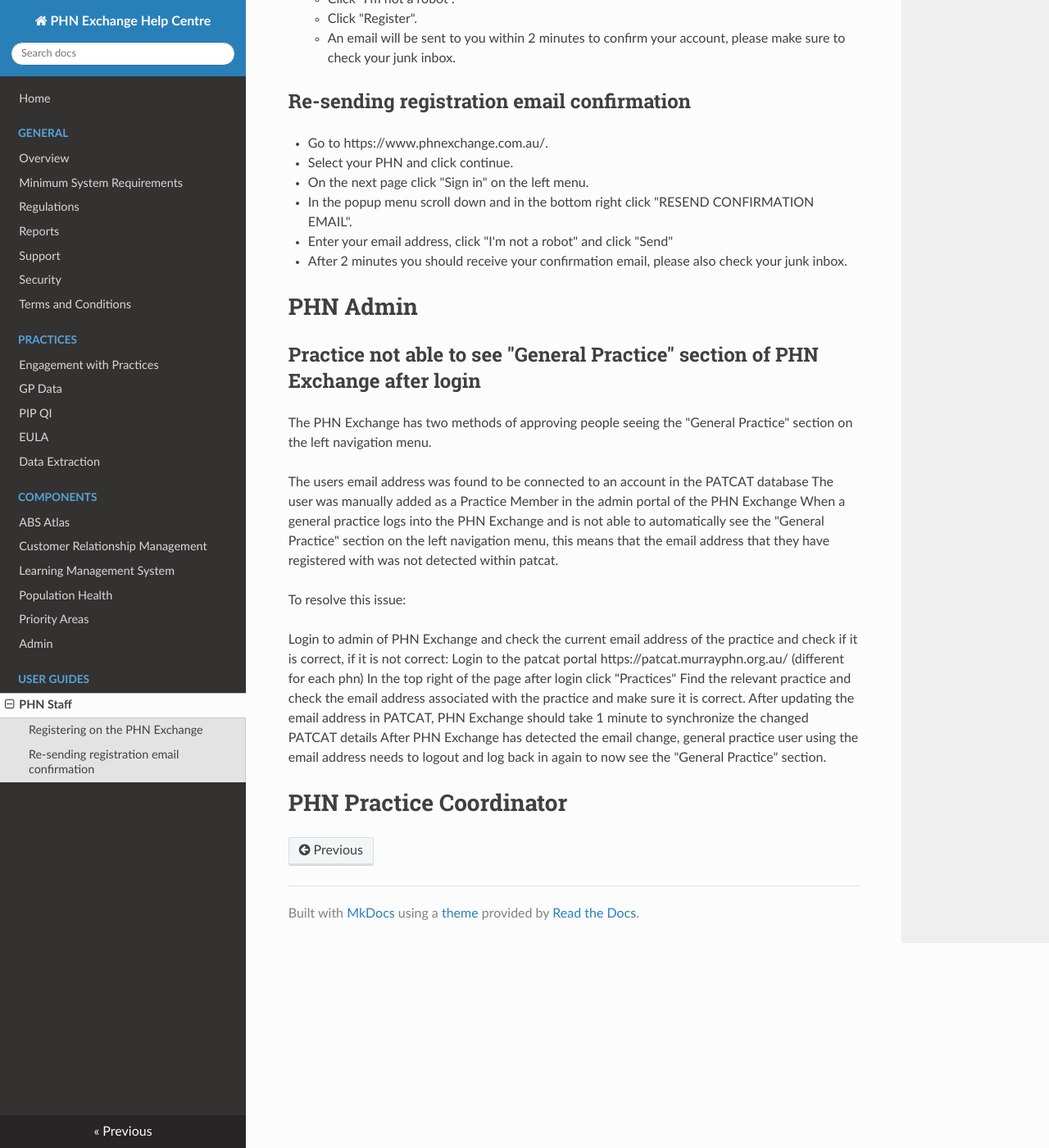
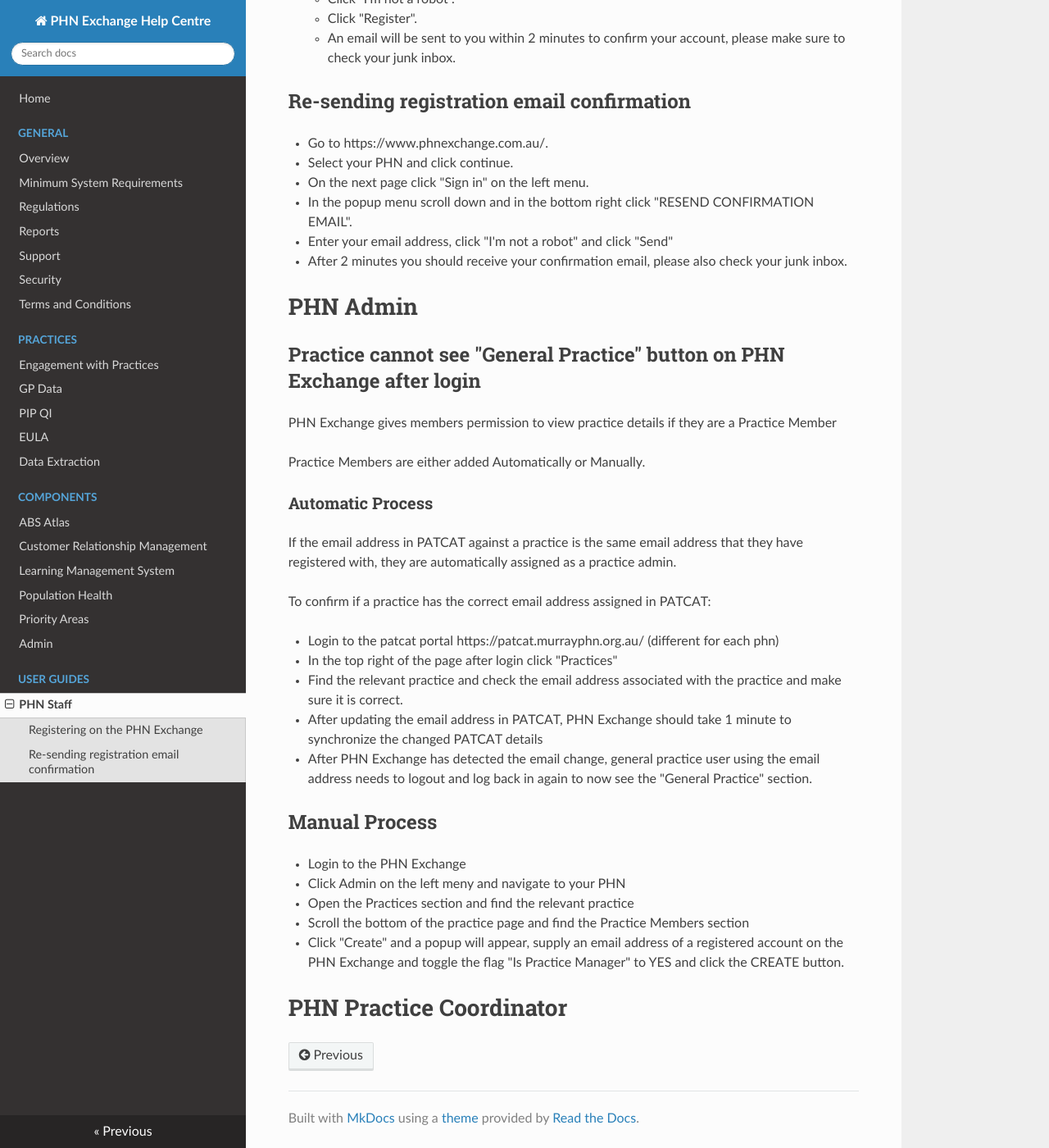
Before and after one commit to MurrayPHN/phn-exchange-docs, an MkDocs documentation site: the page built from docs/practice-staff.md, in a window 1280 px wide and 1400 px high, scrolled down 397 px. Shown: the whole window at 82% size. Built offline with MkDocs 1.6.1, drawn with Linux system fonts in a browser that asks for light colours; nearby versions of some CDN libraries.

Commit message:
Update practice-staff.md

```diff
--- a/docs/practice-staff.md
+++ b/docs/practice-staff.md
@@ -24,21 +24,30 @@
 
 # PHN Admin
 
-## Practice not able to see "General Practice" section of PHN Exchange after login
+## Practice cannot see "General Practice" button on PHN Exchange after login
 
-The PHN Exchange has two methods of approving people seeing the "General Practice" section on the left navigation menu.
+PHN Exchange gives members permission to view practice details if they are a Practice Member
 
-The users email address was found to be connected to an account in the PATCAT database
-The user was manually added as a Practice Member in the admin portal of the PHN Exchange
-When a general practice logs into the PHN Exchange and is not able to automatically see the "General Practice" section on the left navigation menu, this means that the email address that they have registered with was not detected within patcat.
+Practice Members are either added Automatically or Manually.
 
-To resolve this issue:
+### Automatic Process
 
-Login to admin of PHN Exchange and check the current email address of the practice and check if it is correct, if it is not correct:
-Login to the patcat portal https://patcat.murrayphn.org.au/ (different for each phn)
-In the top right of the page after login click "Practices"
-Find the relevant practice and check the email address associated with the practice and make sure it is correct.
-After updating the email address in PATCAT, PHN Exchange should take 1 minute to synchronize the changed PATCAT details
-After PHN Exchange has detected the email change, general practice user using the email address needs to logout and log back in again to now see the "General Practice" section.
+If the email address in PATCAT against a practice is the same email address that they have registered with, they are automatically assigned as a practice admin.
+
+To confirm if a practice has the correct email address assigned in PATCAT:
+
+- Login to the patcat portal https://patcat.murrayphn.org.au/ (different for each phn)
+- In the top right of the page after login click "Practices"
+- Find the relevant practice and check the email address associated with the practice and make sure it is correct.
+- After updating the email address in PATCAT, PHN Exchange should take 1 minute to synchronize the changed PATCAT details
+- After PHN Exchange has detected the email change, general practice user using the email address needs to logout and log back in again to now see the "General Practice" section.
+
+## Manual Process
+
+- Login to the PHN Exchange
+- Click Admin on the left meny and navigate to your PHN
+- Open the Practices section and find the relevant practice
+- Scroll the bottom of the practice page and find the Practice Members section
+- Click "Create" and a popup will appear, supply an email address of a registered account on the PHN Exchange and toggle the flag "Is Practice Manager" to YES and click the CREATE button.
 
 # PHN Practice Coordinator
```
